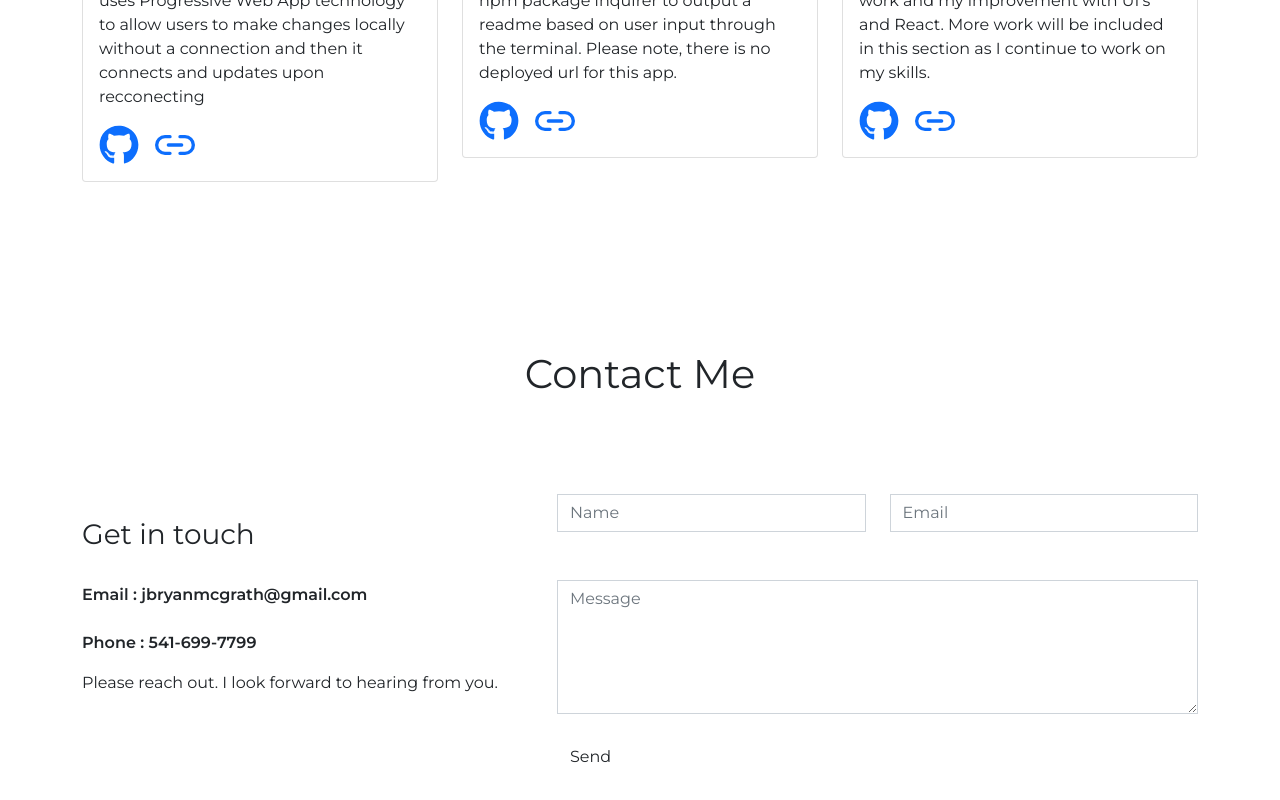
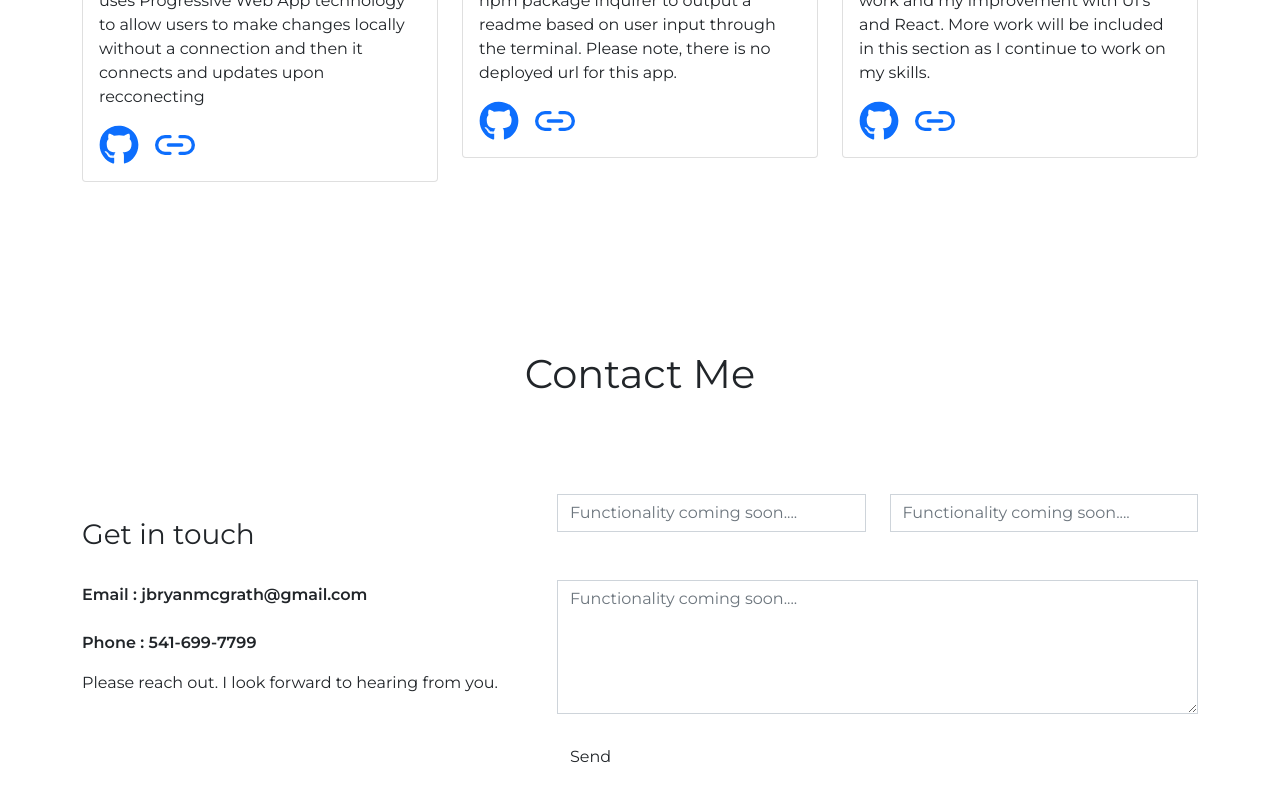
Before and after one commit to jbryanmcgrath/jbryanmcgrath, a React (Create React App) app: page / in a window 1280 px wide. Shown: the part 2566-3366 px from the top of the page. Built offline with nearby package versions, Linux system fonts and the light colour scheme.

Commit message:
first mininum viable styling and functionality

```diff
--- a/package.json
+++ b/package.json
@@ -12,6 +12,7 @@
     "@testing-library/react": "^12.1.4",
     "@testing-library/user-event": "^13.5.0",
     "bootstrap": "^5.1.3",
+    "emailjs": "^3.8.0",
     "font-awesome": "^4.7.0",
     "react": "^18.0.0",
     "react-bootstrap": "^2.2.2",
--- a/src/App.js
+++ b/src/App.js
@@ -1,7 +1,7 @@
 import './App.css';
 import { BrowserRouter as Router } from 'react-router-dom'
 import Home from './pages'
-import ResumePage from './pages/ResumePage';
+
 
 
 
@@ -9,7 +9,6 @@ function App() {
   return (
     <Router>
       <Home />
-      {/* <ResumePage /> */}
     </Router>
   );
 }
--- a/src/components/About/index.js
+++ b/src/components/About/index.js
@@ -27,7 +27,7 @@ const AboutSection = () => {
                                 </Subtitle>
                                 <BtnWrap>
                                     <Button
-                                        to='portfolio'
+                                        to='projects'
                                         smooth={true}
                                         duration={500}
                                         spy={true}
--- a/src/components/ContactMe/index.js
+++ b/src/components/ContactMe/index.js
@@ -2,7 +2,14 @@ import React from 'react'
 import { Container, Row, Col } from 'react-bootstrap'
 import './index.css'
 
+
 const Contact = () => {
+
+
+
+
+
+
     return (
         <Container id="contact" className=''>
             <Row className='mb-5 mt-3'>
@@ -34,7 +41,7 @@ const Contact = () => {
                                     className='form-control rounded-0'
                                     id='name'
                                     name='name'
-                                    placeholder='Name'
+                                    placeholder='Functionality coming soon....'
                                     type='text'
                                 />
                             </Col>
@@ -43,12 +50,12 @@ const Contact = () => {
                                     className='form-control rounded-0'
                                     id='email'
                                     name='email'
-                                    placeholder='Email'
+                                    placeholder='Functionality coming soon....'
                                     type='email'
                                 />
                             </Col>
                         </Row>
-                        <textarea className='form-control rounded-0 mt-5' id="message" name='message' placeholder='Message' rows='5'>
+                        <textarea className='form-control rounded-0 mt-5' id="message" name='message' placeholder='Functionality coming soon....' rows='5'>
 
 
                         </textarea>
```
Also changed, not shown: 1 other file (tests, documents, lock files or other folders).
